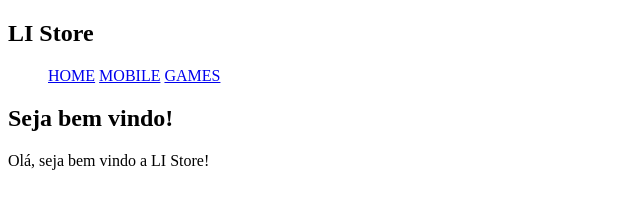
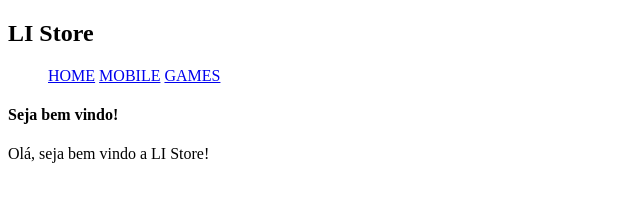
Before and after one commit to IanZenker/projetoHTML, a plain HTML site: page index.html in a window 1280 px wide. Shown: the whole page, without its empty margins (0-640 px from the left). Drawn offline with Linux system fonts and the light colour scheme.

Commit message:
sextoCommit

```diff
--- a/index.html
+++ b/index.html
@@ -9,6 +9,7 @@
 <header>
     <div>
         <nav>
+            <span>
                 <H1>
                 LI Store
                 </H1>
@@ -17,13 +18,14 @@
                     <span><a href="mobile.html">MOBILE</a></span>
                     <span><a href="games.html">GAMES</a></span>
                 </ul>
+            </span>
         </nav>
     </div>
 </header>
 <body>
     <section id="mensagemBoasVindas">
         <div>
-            <H2> Seja bem vindo! </H2>
+            <H4> Seja bem vindo! </H4>
             <p>
                 Olá, seja bem vindo a LI Store!
             </p>
```
Lines whose indentation alone changed are shown as unchanged.
